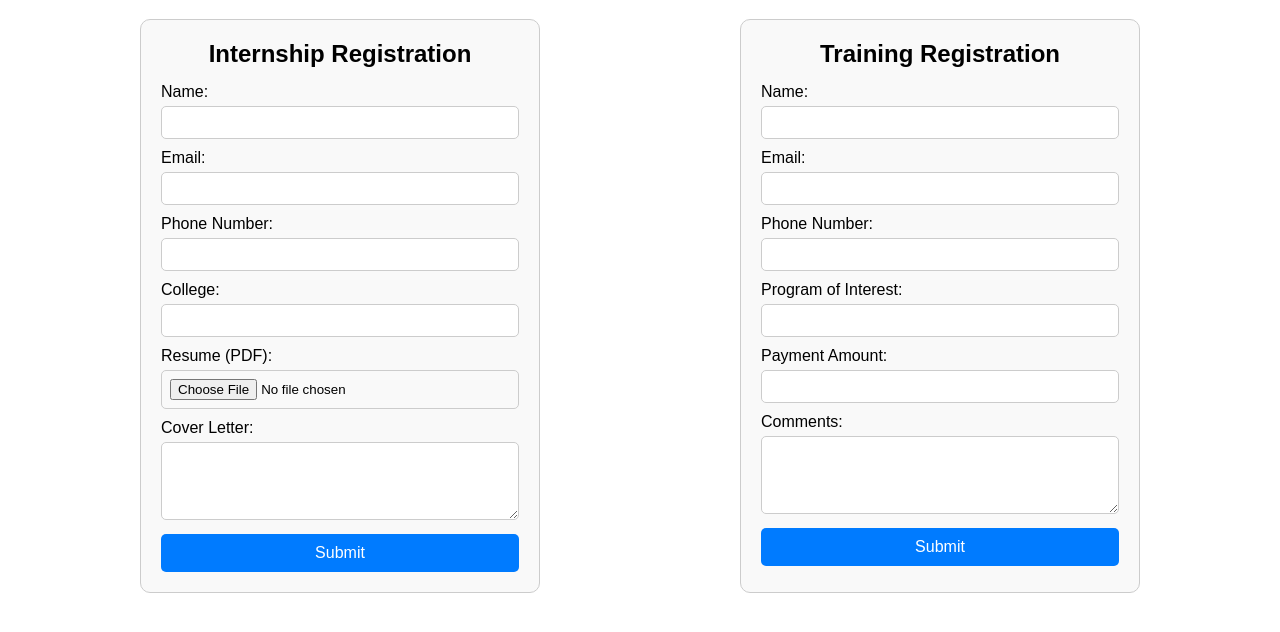
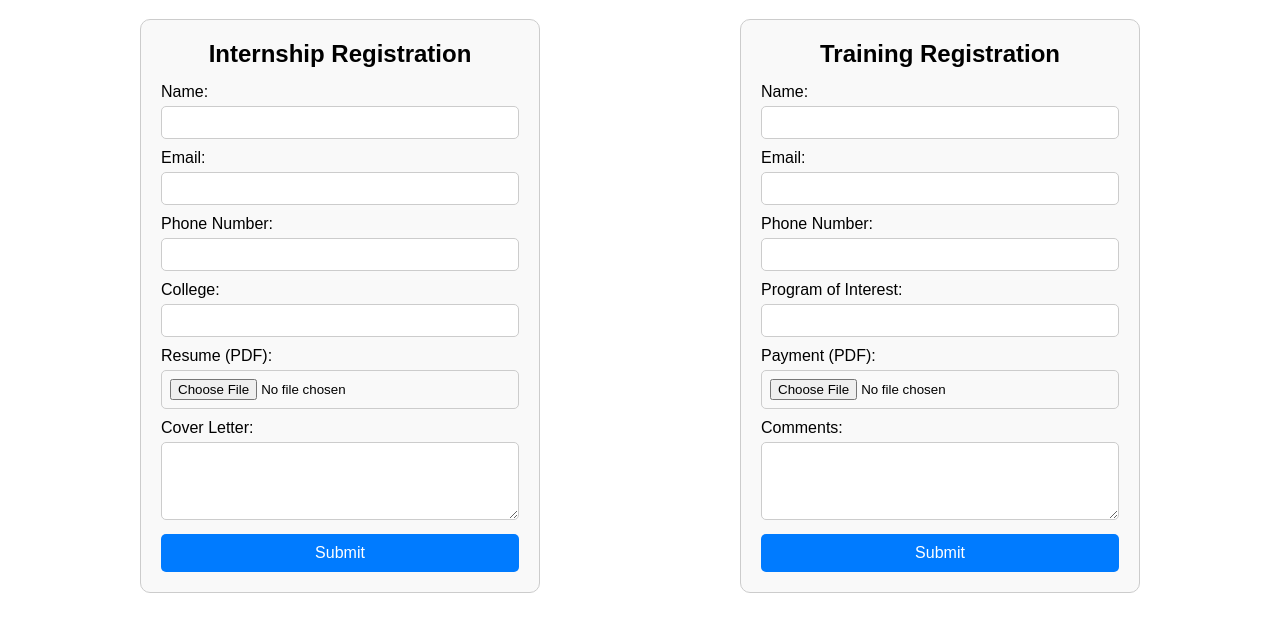
Before and after one commit to Cg2611/VC-Website, a website: page registrations.html in a window 1280 px wide. Shown: the part 149-781 px from the top of the page. Drawn offline with Linux system fonts and the light colour scheme.

Commit message:
Before next phase

```diff
--- a/registrations.html
+++ b/registrations.html
@@ -67,8 +67,8 @@
                         <label for="training-program">Program of Interest:</label>
                         <input type="text" id="training-program" name="program" required>
 
-                        <label for="training-payment">Payment Amount:</label>
-                        <input type="number" id="training-payment" name="payment" required>
+                        <label for="training-payment">Payment (PDF):</label>
+                        <input type="file" id="training-payment" name="payment" accept=".pdf" required>
 
                         <label for="training-comments">Comments:</label>
                         <textarea id="training-comments" name="comments" rows="4"></textarea>
```
